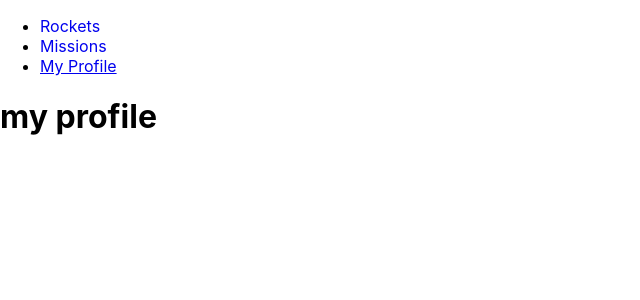
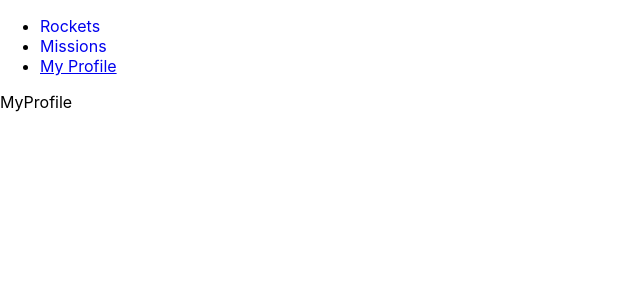
Before and after one commit to matee-safi/spacex-project, a React (Create React App) app: page /my-profile in a window 1280 px wide. Shown: the top 300 px of the page, without its empty margins (0-640 px from the left). Built offline with nearby package versions, Linux system fonts and the light colour scheme.

Commit message:
Create empty components

```diff
--- a/src/App.js
+++ b/src/App.js
@@ -1,14 +1,18 @@
 import { Routes, Route } from 'react-router-dom';
 import View from './components/View';
+import Rockets from './components/Rockets';
+import Missions from './components/Missions';
+import MyProfile from './components/MyProfile';
+import NoMatch from './components/NoMatch';
 import './App.css';
 
 const App = () => (
   <Routes>
     <Route path="/" element={<View />}>
-      <Route index element={<h1>rockets</h1>} />
-      <Route path="missions" element={<h1>missions</h1>} />
-      <Route path="my-profile" element={<h1>my profile</h1>} />
-      <Route path="*" element={<h1>no match</h1>} />
+      <Route index element={<Rockets />} />
+      <Route path="missions" element={<Missions />} />
+      <Route path="my-profile" element={<MyProfile />} />
+      <Route path="*" element={<NoMatch />} />
     </Route>
   </Routes>
 );
--- /dev/null
+++ b/src/components/Missions.js
@@ -0,0 +1,3 @@
+const Missions = () => <div>Missions</div>;
+
+export default Missions;
--- /dev/null
+++ b/src/components/MyProfile.js
@@ -0,0 +1,3 @@
+const MyProfile = () => <div>MyProfile</div>;
+
+export default MyProfile;
--- /dev/null
+++ b/src/components/NoMatch.js
@@ -0,0 +1,3 @@
+const NoMatch = () => <h1>Page not found...</h1>;
+
+export default NoMatch;
--- /dev/null
+++ b/src/components/Rockets.js
@@ -0,0 +1,3 @@
+const Rockets = () => <div>Rockets</div>;
+
+export default Rockets;
```
